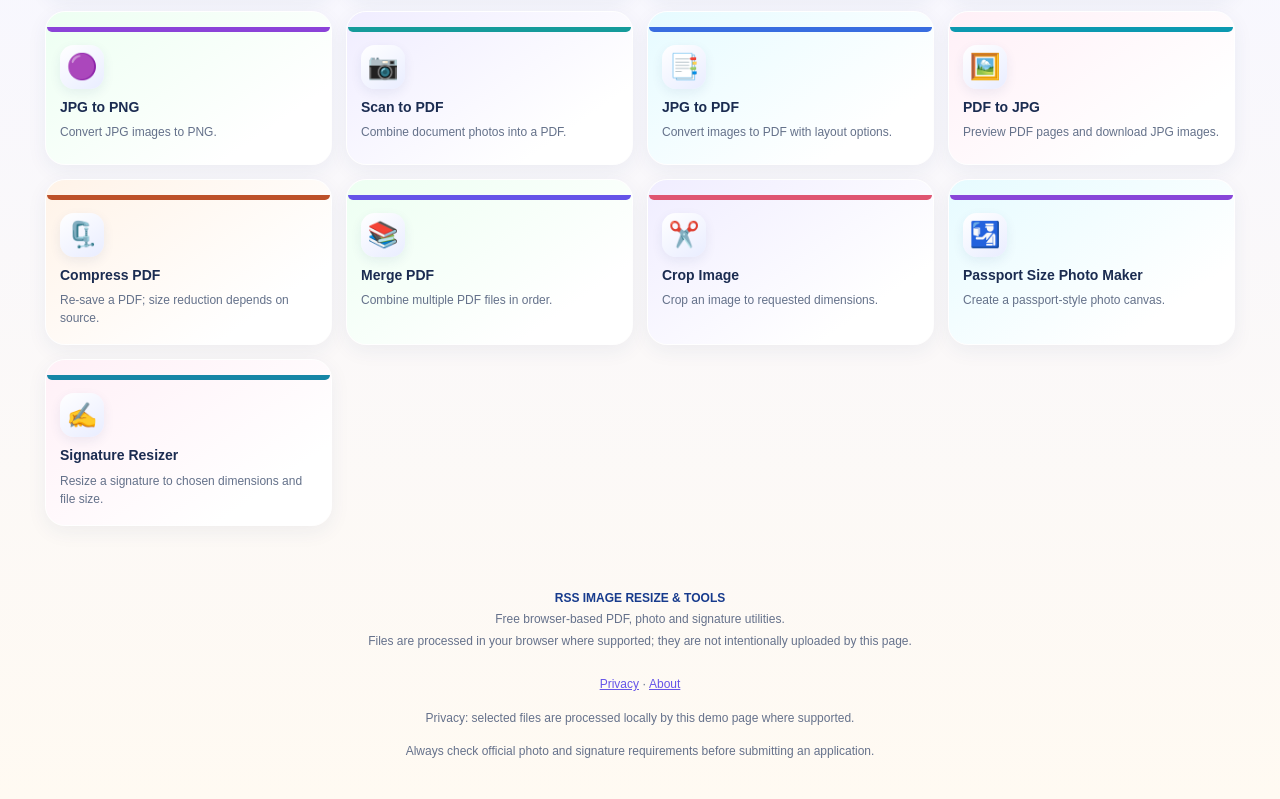
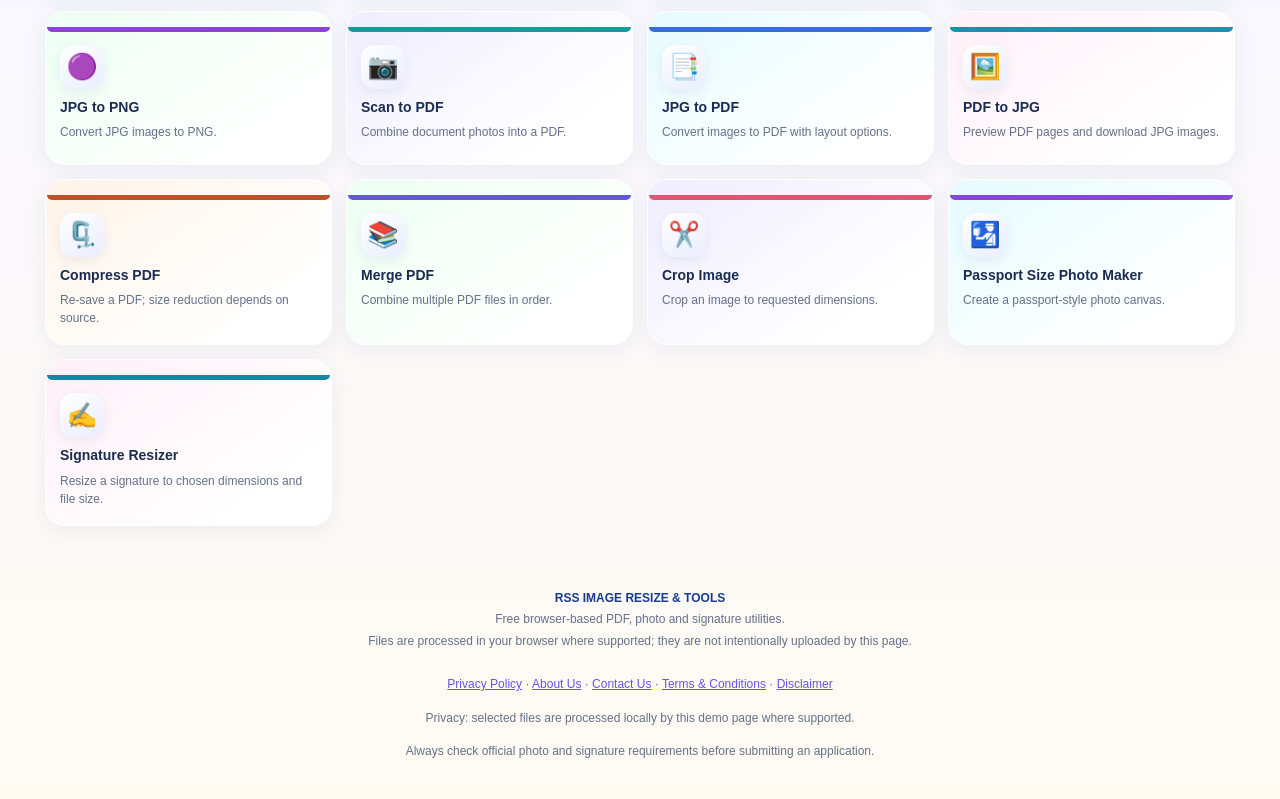
Before and after one commit to Kumarranvir2366/rss-pdf-image-tools, a plain HTML site: page index.html in a window 1280 px wide. Shown: the part 832-1631 px from the top of the page. Drawn offline with Linux system fonts and the light colour scheme.

Commit message:
Update index.html

```diff
--- a/index.html
+++ b/index.html
@@ -306,7 +306,28 @@ footer strong{color:#173b8d}
 <div id="mergeResult" class="merge-preview" hidden><h3>👁 Preview Result</h3><img id="mergeResultImage" alt="Merged photo and signature preview"><a id="mergeDownload" class="merge-download" download="photo_signature_merged.jpg" style="display:block;text-align:center;text-decoration:none">⬇ Download Image</a><div id="mergeDone" class="merge-done">✅ Download completed ✓</div></div>
 <div class="merge-benefits" id="mergeBenefits" hidden><div class="merge-benefit"><div class="benefit-icon">☁️</div><h4>Easy Upload</h4><p>Simply upload your photo and signature.</p></div><div class="merge-benefit"><div class="benefit-icon">👁️</div><h4>Instant Preview</h4><p>See the merged image before downloading.</p></div><div class="merge-benefit"><div class="benefit-icon">🛡️</div><h4>Private &amp; Secure</h4><p>Your files are processed in your browser.</p></div></div></section>
 </main>
-<footer><strong>RSS IMAGE RESIZE &amp; TOOLS</strong><br>Free browser-based PDF, photo and signature utilities.<br>Files are processed in your browser where supported; they are not intentionally uploaded by this page.<br><br><a href="#privacy">Privacy</a> · <a href="#about">About</a><p id="privacy">Privacy: selected files are processed locally by this demo page where supported.</p><p id="about">Always check official photo and signature requirements before submitting an application.</p></footer>
+<footer>
+  <strong>RSS IMAGE RESIZE &amp; TOOLS</strong>
+  <br>
+  Free browser-based PDF, photo and signature utilities.
+  <br>
+  Files are processed in your browser where supported; they are not intentionally uploaded by this page.
+  <br><br>
+
+  <a href="privacy.html">Privacy Policy</a> ·
+  <a href="about.html">About Us</a> ·
+  <a href="contact.html">Contact Us</a> ·
+  <a href="terms.html">Terms &amp; Conditions</a> ·
+  <a href="disclaimer.html">Disclaimer</a>
+
+  <p>
+    Privacy: selected files are processed locally by this demo page where supported.
+  </p>
+
+  <p>
+    Always check official photo and signature requirements before submitting an application.
+  </p>
+</footer>
 <script src="https://cdnjs.cloudflare.com/ajax/libs/pdf-lib/1.17.1/pdf-lib.min.js"></script>
 <script src="https://cdnjs.cloudflare.com/ajax/libs/pdf.js/3.11.174/pdf.min.js"></script>
 <script>
```
